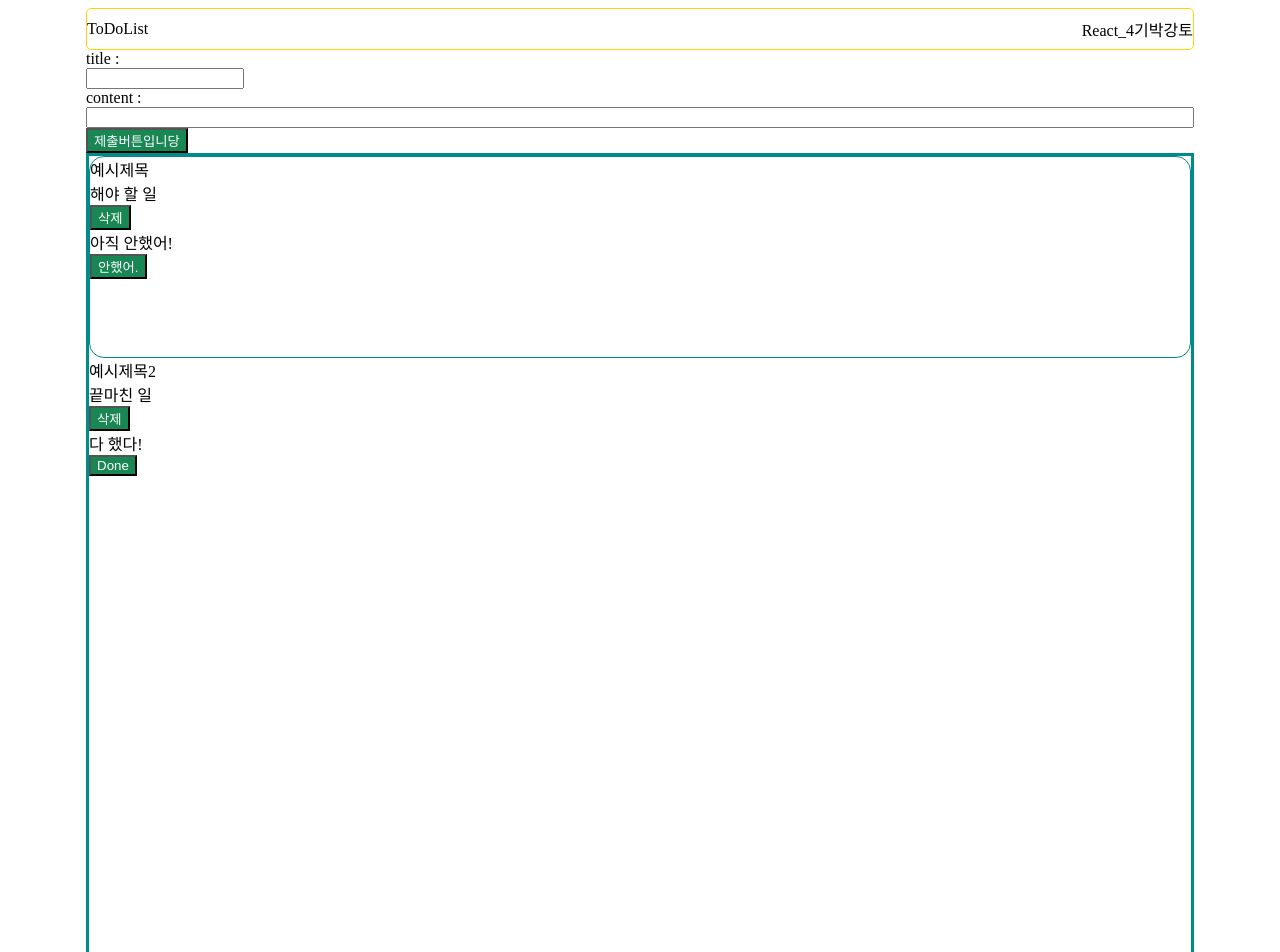
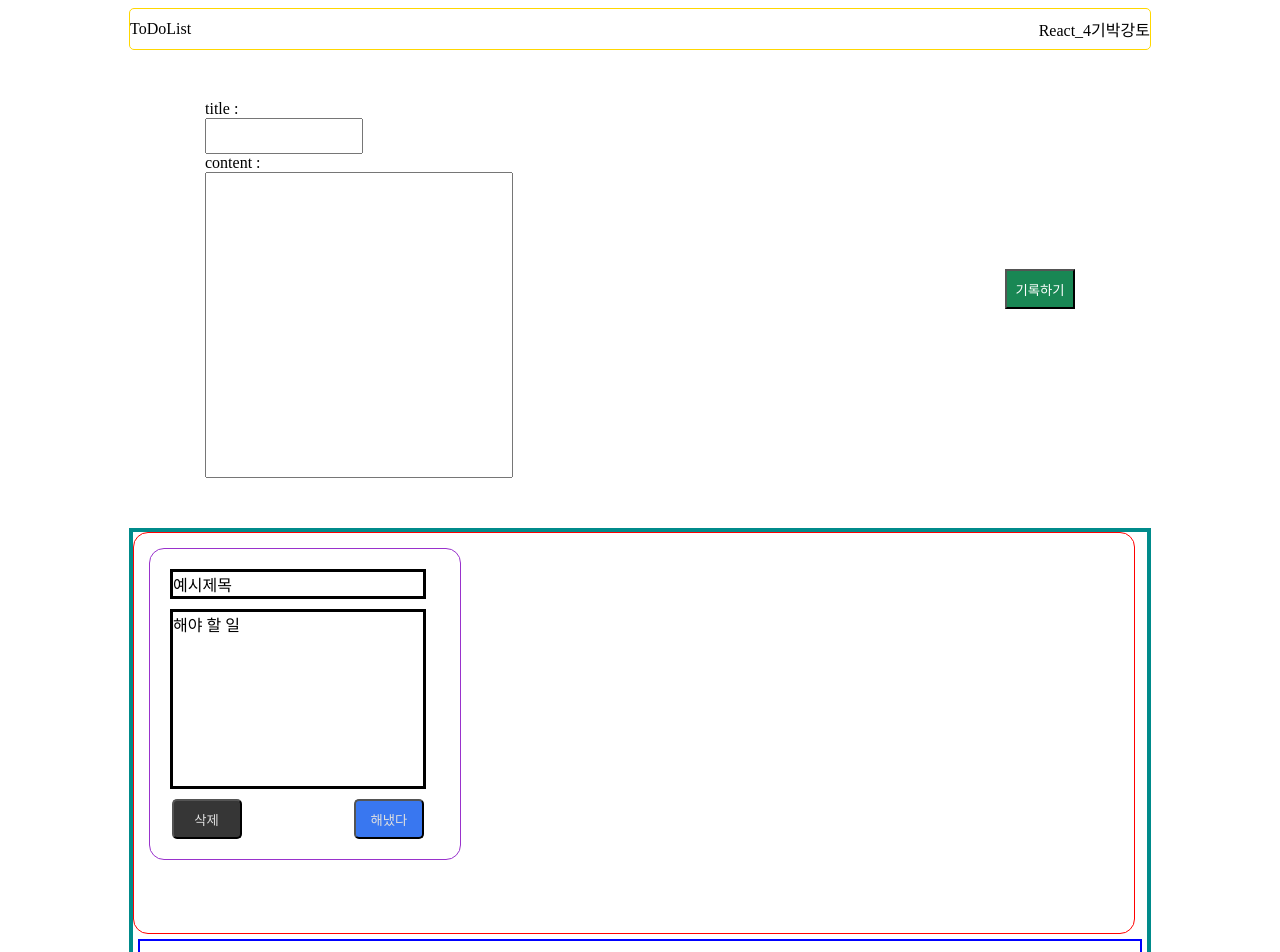
Before and after one commit to gidalim/todolist, a React (Create React App) app: page / in a window 1280 px wide. Shown: the top 952 px of the page. Built offline with nearby package versions, Linux system fonts and the light colour scheme.

Commit message:
css기초 구간나누기 완료

```diff
--- a/src/App.css
+++ b/src/App.css
@@ -17,24 +17,45 @@ html {
   align-items: center;
 }
 
+.labelArea {
+  display: flex;
+  padding: 50px;
+  justify-content: center;
+  align-items: center;
+}
+
 .inputData {
   display: flex;
   flex-direction: column;
-  max-width: 1200px;
+  max-width: 600px;
   min-width: 800px;
 }
 
 .inputData > .inputTitle {
   display: flex;
   max-width: 150px;
+  height: 30px;
 }
 
 .inputData > .inputDoList {
   display: flex;
+  max-width: 300px;
+  height: 300px;
 }
 
 .inputData > .submitBtn {
   display: flex;
+}
+
+.submitBtn {
+  display: flex;
+  flex-direction: column;
+  background-color: #198754;
+  color: white;
+  width: 70px;
+  height: 40px;
+  justify-content: center;
+  align-items: center;
 }
 
 .mainArea {
@@ -52,36 +73,81 @@ html {
   max-width: 1200px;
   min-width: 800px;
   min-height: 800px;
+  border: 1px solid darkcyan;
 }
 
-/* .mainArea > .ListBox > .ReadyListBox {
+.mainArea > .ListBox > .ReadyItemBox {
   display: flex;
-  flex-direction: row;
-  width: 1100px;
-  height: 200px;
-  gap: 10px;
-  border: 0.2rem solid red;
-} */
+  width: 1000px;
+  min-height: 400px;
+  border: 1px solid red;
+  border-radius: 15px;
+}
+.mainArea > .ListBox > .centerLine {
+  border: 2px solid blue;
+  width: 1000px;
+  height: 20px;
+  margin: 5px;
+}
 
-.mainArea > .ListBox > .ReadyListBox {
+.mainArea > .ListBox > .DoneItemBox {
   display: flex;
-  width: 1100px;
-  height: 200px;
-  border: 1px solid darkcyan;
+  width: 1000px;
+  min-height: 400px;
+  border: 1px solid peru;
+}
+
+.itemBox {
+  display: flex;
+  flex-direction: column;
+  width: 280px;
+  height: 280px;
+  border: 1px solid darkorchid;
+  margin: 15px;
+  padding: 15px;
   border-radius: 15px;
 }
 
-/* .mainArea > .ReadyListBox .labelArea {
+.itemBox > .contentName {
+  display: flex;
+  width: 250px;
+  height: 30px;
+  border: 3px solid black;
+  margin: 5px;
+}
+
+.itemBox > .content {
+  margin: 5px;
+  border: 3px solid black;
+  width: 250px;
+  height: 260px;
+}
+
+.itemBox > .btnHandler {
   display: flex;
   justify-content: space-between;
-  align-items: flex-start;
-  max-width: 1200px;
-  min-width: 800px;
-  min-height: 400px;
-} */
+  margin: 5px;
+}
 
-.submitBtn {
-  display: flex;
-  background-color: #198754;
-  color: white;
+.btnHandler > .deleteBtn > .submitBtn {
+  background-color: #363636;
+  color: #dfdfdf;
+  padding: 5px;
+  border-radius: 5px;
+  margin-left: 0.1rem;
 }
+
+.doneYetBtn > .doneBtn > .submitBtn {
+  background-color: #3977f0;
+  color: #dfdfdf;
+  padding: 5px;
+  border-radius: 5px;
+  margin-right: 1rem;
+}
+.doneYetBtn > .yetBtn > .submitBtn {
+  background-color: #671818;
+  color: #dfdfdf;
+  padding: 5px;
+  border-radius: 5px;
+  margin-right: 1rem;
+}
--- a/src/App.jsx
+++ b/src/App.jsx
@@ -1,73 +1,17 @@
-import React, { useState } from "react";
+import React from "react";
 import "./App.css";
-import Button from "./components/Button";
 import LayOut from "./components/LayOut";
-import AddList from "./components/ToDoList/AddList"
-import ReadyList from "./components/ToDoList/ReadyList";
-
+import Main from "./components/Main";
 
 
 
 function App() {
-
-
-  const [toDoList, setToDoList] = useState([
-    { id: 1, title: '예시제목', doList: '해야 할 일', state: false },
-    { id: 2, title: '예시제목2', doList: '끝마친 일', state: true },
-  ])
-
-  const removeButton = (id) => {
-    setToDoList(toDoList.filter((list) => list.id !== id));
-
-  }
-
-  const readyOrnot = (id) => {
-    setToDoList((toDoList) => toDoList.map((item) =>
-      (item.id === id ? { ...item, state: !item.state } : item)));
-  };
-
-
-  return (
-    <>
-      <LayOut>
-        <div className="labelArea">
-          <AddList onSubmit={(item) => {
-            setToDoList([
-              ...toDoList, item
-            ])
-          }} />
-        </div>
-        <div className="mainArea">
-          <div className="ListBox">
-            <div className="ReadyListBox">
-              {toDoList
-                .filter((item) => !item.state)
-                .map((item) => (
-                  <ReadyList
-                    key={item.id}
-                    item={item}
-                    isDoneFunction={removeButton}
-                    readyOrnot={readyOrnot}
-                  />
-                ))}
-            </div>
-            <div className="DoneListBox">
-              {toDoList
-                .filter((item) => item.state)
-                .map((item) => (
-                  <ReadyList
-                    key={item.id}
-                    item={item}
-                    isDoneFunction={removeButton}
-                    readyOrnot={readyOrnot}
-                  />
-                ))}
-            </div>
-          </div>
-        </div>
-      </LayOut>
-    </>
-  )
+  return <>
+    <LayOut>
+      <Main>
+      </Main>
+    </LayOut>
+  </>
 }
 
 export default App;
--- /dev/null
+++ b/src/components/Main.jsx
@@ -0,0 +1,66 @@
+import React, { useState } from "react";
+import AddList from "./ToDoList/AddList";
+import ReadyItem from "./ToDoList/ReadyItem";
+
+
+
+function Main() {
+  const [toDoList, setToDoList] = useState([
+    { id: 1, title: '예시제목', doList: '해야 할 일', state: false },
+    { id: 2, title: '예시제목2', doList: '끝마친 일', state: true },
+  ])
+
+  const removeButton = (id) => {
+    setToDoList(toDoList.filter((list) => list.id !== id));
+
+  }
+
+  const readyOrnot = (id) => {
+    setToDoList((toDoList) => toDoList.map((item) =>
+      (item.id === id ? { ...item, state: !item.state } : item)));
+  };
+
+
+  return (
+    <>
+      <div className="labelArea">
+        <AddList onSubmit={(item) => {
+          setToDoList([
+            ...toDoList, item
+          ])
+        }} />
+      </div>
+      <div className="mainArea">
+        <div className="ListBox">
+          <div className="ReadyItemBox">
+            {toDoList
+              .filter((item) => !item.state)
+              .map((item) => (
+                <ReadyItem
+                  key={item.id}
+                  item={item}
+                  isDoneFunction={removeButton}
+                  readyOrnot={readyOrnot}
+                />
+              ))}
+          </div>
+          <div className="centerLine"></div>
+          <div className="DoneItemBox">
+            {toDoList
+              .filter((item) => item.state)
+              .map((item) => (
+                <ReadyItem
+                  key={item.id}
+                  item={item}
+                  isDoneFunction={removeButton}
+                  readyOrnot={readyOrnot}
+                />
+              ))}
+          </div>
+        </div>
+      </div>
+    </>
+  )
+}
+
+export default Main
--- a/src/components/ToDoList/AddList.jsx
+++ b/src/components/ToDoList/AddList.jsx
@@ -1,5 +1,4 @@
 import React, { useState } from 'react'
-import ReadyList from './ReadyList';
 import Button from '../Button';
 
 // onSubmit: ({title: string; content: string;}) => void;
@@ -44,7 +43,7 @@ function AddList(props) {
         content :&nbsp;
         <input className='inputDoList' value={doList} onChange={addList} />
       </div>
-      <Button clickEventHandler={AddButtonHandler}>제출버튼입니당</Button>
+      <Button clickEventHandler={AddButtonHandler}>기록하기</Button>
     </>
   )
 }
--- /dev/null
+++ b/src/components/ToDoList/ReadyItem.jsx
@@ -0,0 +1,38 @@
+import React from 'react';
+import Button from '../Button';
+
+
+const ReadyItem = ({ item, isDoneFunction, readyOrnot }) => {
+  return (
+    <div key={item.id} className="itemBox">
+      <div className='contentName'>
+        {item.title}
+      </div>
+      <div className='content'>
+        {item.doList}
+      </div>
+      <div className='btnHandler'>
+        <div className='deleteBtn'>
+          <Button clickEventHandler={() => isDoneFunction(item.id)}>삭제</Button>
+        </div>
+        <div className='doneYetBtn'>
+          {item.state ? (
+            <>
+              <div className='yetBtn'>
+                <Button clickEventHandler={() => readyOrnot(item.id)}>안했어</Button>
+              </div>
+            </>
+          ) : (
+            <>
+              <div className='doneBtn'>
+                <Button clickEventHandler={() => readyOrnot(item.id)}>해냈다</Button>
+              </div>
+            </>
+          )}
+        </div>
+      </div>
+    </div >
+  );
+};
+
+export default ReadyItem
--- a/src/components/ToDoList/ReadyList.jsx
+++ /dev/null
@@ -1,34 +0,0 @@
-import React from 'react';
-import Button from '../Button';
-
-
-const ReadyList = ({ item, isDoneFunction, readyOrnot }) => {
-  return (
-    <div key={item.id} className="listBox">
-      <div>
-        {item.title}
-      </div>
-      <div>
-        {item.doList}
-      </div>
-      <div className='deleteBtn'>
-        <Button clickEventHandler={() => isDoneFunction(item.id)}>삭제</Button>
-      </div>
-      <div>
-        {item.state ? (
-          <>
-            <div className='doneBtn'>다 했다!</div>
-            <Button clickEventHandler={() => readyOrnot(item.id)}>Done</Button>
-          </>
-        ) : (
-          <>
-            <div className='yetBtn'>아직 안했어!</div>
-            <Button clickEventHandler={() => readyOrnot(item.id)}>안했어.</Button>
-          </>
-        )}
-      </div>
-    </div >
-  );
-};
-
-export default ReadyList
```
Also changed, not shown: src/components/ToDoList/ToDoList.jsx (deleted, +0 -13 lines), src/Main.jsx (deleted), src/components/ToDoList.jsx (deleted).
